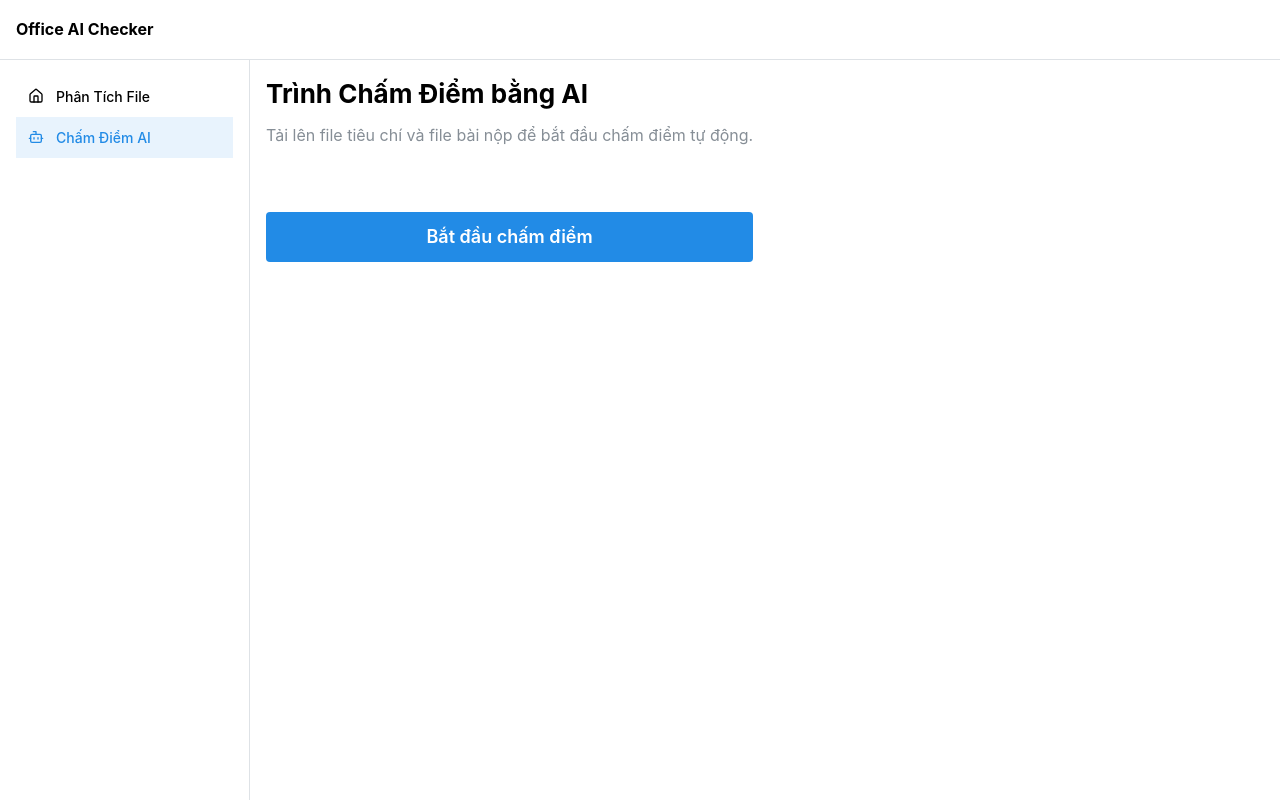
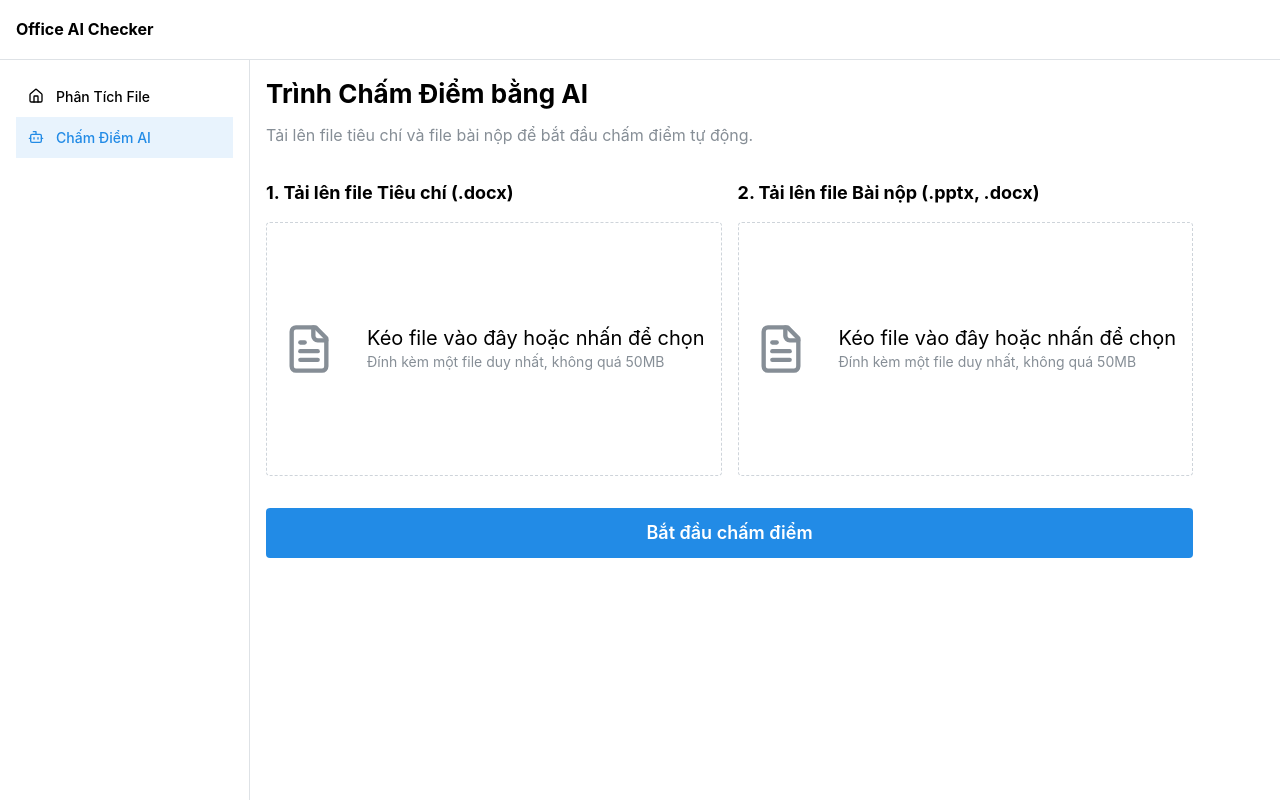
Before and after one commit to HuynhSang2005/office-format-grader, a React (Vite) app in the folder FE/: page /ai-checker in a window 1280 px wide. Built offline with nearby package versions, Linux system fonts and the light colour scheme.

Commit message:
feat(ui): implement AI grading page with file upload and result display

```diff
--- a/FE/src/routes/ai-checker.tsx
+++ b/FE/src/routes/ai-checker.tsx
@@ -17,16 +17,31 @@ function AICheckerPage() {
   const [rubricFile, setRubricFile] = useState<UploadedFile | null>(null);
   const [submissionFile, setSubmissionFile] = useState<UploadedFile | null>(null);
 
+  // Xử lý upload file và chuyển sang base64
+  const handleFileDrop = async (
+    files: File[],
+    fileSetter: React.Dispatch<React.SetStateAction<UploadedFile | null>>
+  ) => {
+    if (!files || files.length === 0) return;
+    const file = files[0];
+    try {
+      const base64Content = await encodeFileToBase64(file);
+      fileSetter({
+        filename: file.name,
+        content: base64Content,
+      });
+    } catch (error) {
+      alert("Lỗi mã hóa file: " + (error as Error).message);
+    }
+  };
+
+  // Gửi request chấm điểm
   const mutation = useMutation({
     mutationFn: gradeSubmission,
   });
 
-  const handleFileDrop = async (files: File[], fileSetter: React.Dispatch<React.SetStateAction<UploadedFile | null>>) => {
-  };
-
   const handleSubmit = () => {
     if (!rubricFile || !submissionFile) {
-      // Có thể dùng notification của Mantine để thông báo lỗi này
       alert("Vui lòng tải lên cả hai file!");
       return;
     }
@@ -43,6 +58,27 @@ function AICheckerPage() {
       </div>
 
       <SimpleGrid cols={{ base: 1, sm: 2 }}>
+        <Stack>
+          <Title order={4}>1. Tải lên file Tiêu chí (.docx)</Title>
+          <FileDropzone
+            onDrop={(files) => handleFileDrop(files, setRubricFile)}
+            accept={{
+              'application/vnd.openxmlformats-officedocument.wordprocessingml.document': ['.docx'],
+            }}
+          />
+          {rubricFile && <Text c="green" fw={500}>Đã chọn: {rubricFile.filename}</Text>}
+        </Stack>
+        <Stack>
+          <Title order={4}>2. Tải lên file Bài nộp (.pptx, .docx)</Title>
+          <FileDropzone
+            onDrop={(files) => handleFileDrop(files, setSubmissionFile)}
+            accept={{
+              'application/vnd.openxmlformats-officedocument.presentationml.presentation': ['.pptx'],
+              'application/vnd.openxmlformats-officedocument.wordprocessingml.document': ['.docx'],
+            }}
+          />
+          {submissionFile && <Text c="green" fw={500}>Đã chọn: {submissionFile.filename}</Text>}
+        </Stack>
       </SimpleGrid>
 
       <Button size="lg" fullWidth onClick={handleSubmit} loading={mutation.isPending}>
@@ -52,12 +88,12 @@ function AICheckerPage() {
       {/* Hiển thị lỗi nếu có */}
       {mutation.isError && (
         <Alert icon={<AlertCircle size={16} />} title="Có lỗi xảy ra!" color="red" withCloseButton onClose={() => mutation.reset()}>
-          {mutation.error.message}
+          {(mutation.error as Error).message}
         </Alert>
       )}
 
       {/* Hiển thị kết quả khi thành công */}
-      {mutation.isSuccess && <ResultsTable result={mutation.data} />}
+      {mutation.isSuccess && <ResultsTable result={mutation.data as GradingResult} />}
     </Stack>
   );
 }
```
